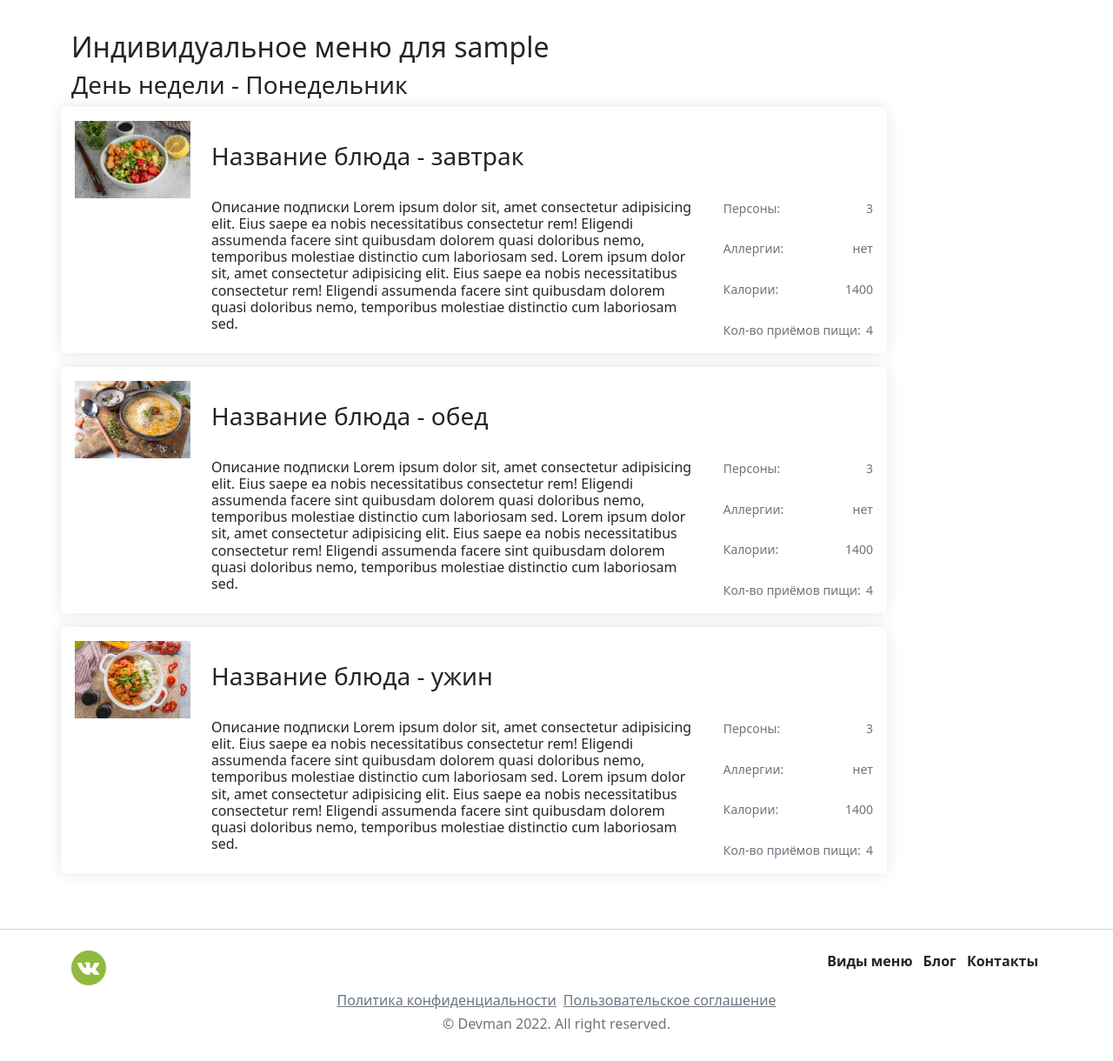
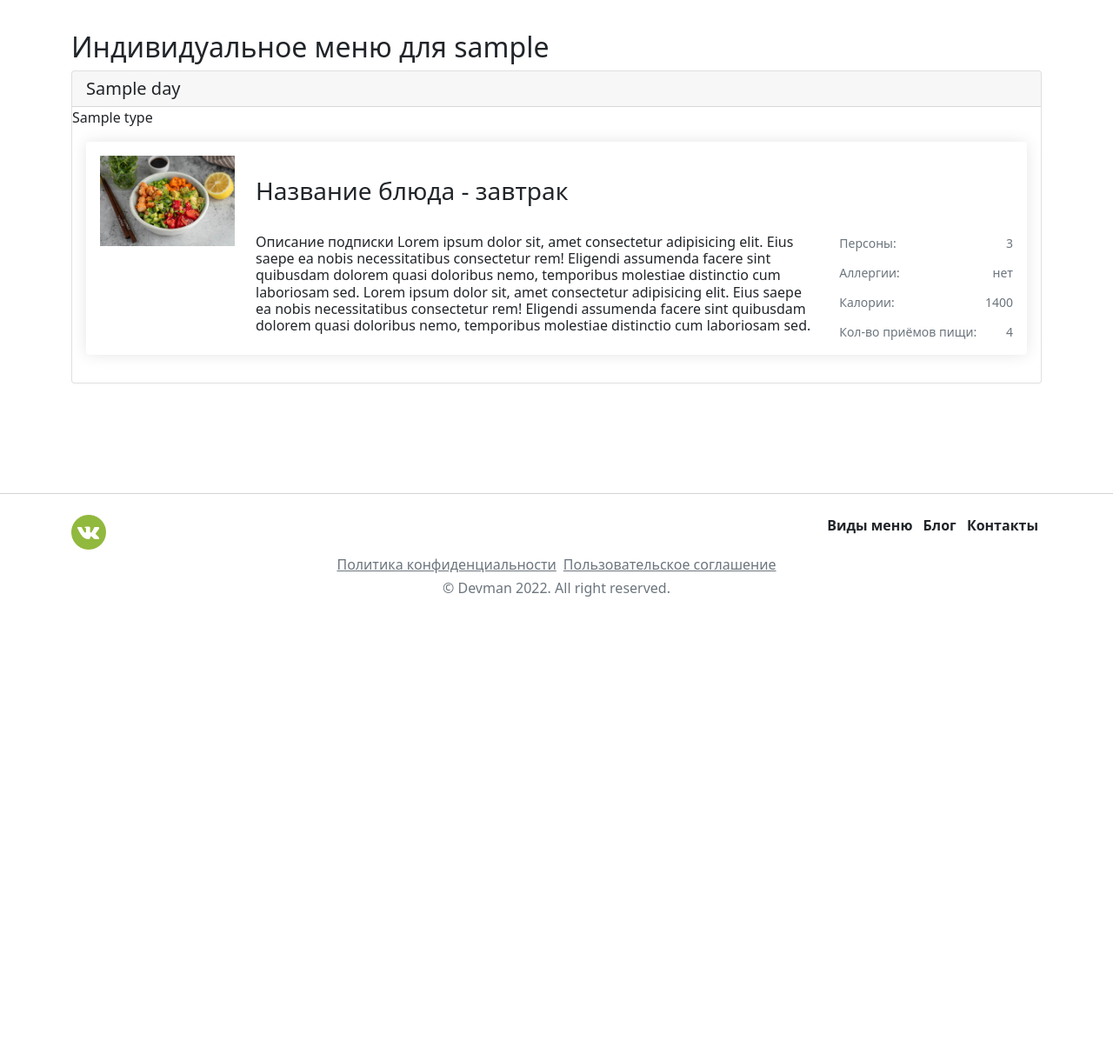
Before and after one commit to dmitry-zharinov/foodplan, a Django app: template templates/menu.html in a window 1280 px wide. Shown: the part 82-1302 px from the top of the page at 87% size. After the commit the page ends 768 px from the top, so only its background shows below. Run offline with Django 4.2, Linux system fonts and the light colour scheme; tables that the repository leaves empty hold one stand-in row (values such as "Sample post"); the template is opened without the code that fills it: values that come from a table or form of the project are taken from there, most other values are stand-ins (such as "Sample title", 1, 10 or a date in 2020); parts of the project's set-up code (start-up, migrations or seed data) failed here and were passed over; some libraries are stand-ins or nearby versions.

Commit message:
add test view for menu page template

```diff
--- a/templates/menu.html
+++ b/templates/menu.html
@@ -9,13 +9,13 @@
 					<h2>Индивидуальное меню для {{ menu.client }}</h2>
 				</div>
 
-					<div class="col-12">
-						<h3>День недели - Понедельник</h3>
-					</div>
-
-					<div class="row">
-
-						<div class="card col-12 col-md-10 p-3 mb-3 foodplan__shadow">
+				{% for day in week %}
+					<div class="card">
+						<h5 class="card-header">{{ day }}</h5>
+						{% for type in types_of_meal %}
+							{{ type }}
+							<div class="card-body">
+								<div class="card col-12 p-3 mb-3 foodplan__shadow">
 							<div class="row">
 								<div class="col-2">
 									<img src="{% static 'img/1.jpg' %}" alt=""
@@ -55,92 +55,11 @@
 									</div>
 							</div>
 						</div>
+							</div>
+						{% endfor %}
+					</div>
+				{% endfor %}
 
-						<div class="card col-12 col-md-10 p-3 mb-3 foodplan__shadow">
-							<div class="row">
-								<div class="col-2">
-									<img src="{% static 'img/2.jpg' %}" alt=""
-											 class="w-100">
-								</div>
-									<div class="col-10 col-md-10">
-										<div class="row">
-											<div class="col-12">
-												<a href="{% url 'recipe' 2 %}"
-												   class="link-dark mx-1"
-												   style="text-decoration: none;"><b><h3>Название блюда - обед</h3></b></a>
-											</div>
-
-											<div class="col-md-12 col-lg-9">
-												<h6>Описание подписки Lorem ipsum dolor sit, amet consectetur adipisicing elit. Eius saepe ea nobis necessitatibus
-														consectetur rem! Eligendi assumenda facere sint quibusdam dolorem quasi doloribus nemo, temporibus molestiae
-														distinctio cum laboriosam sed. Lorem ipsum dolor sit, amet consectetur adipisicing elit. Eius saepe ea nobis
-														necessitatibus consectetur rem! Eligendi
-														assumenda facere sint quibusdam dolorem quasi doloribus nemo, temporibus molestiae distinctio cum laboriosam
-														sed.</h6>
-											</div>
-
-											<div class="col-md-12 col-lg-3 text-muted d-flex flex-column justify-content-between">
-												<div class="d-flex flex-row justify-content-between">
-														<small>Персоны: </small><small>3</small>
-												</div>
-												<div class="d-flex flex-row justify-content-between">
-														<small>Аллергии: </small><small>нет</small>
-												</div>
-												<div class="d-flex flex-row justify-content-between">
-														<small>Калории: </small><small>1400</small>
-												</div>
-												<div class="d-flex flex-row justify-content-between">
-														<small>Кол-во приёмов пищи: </small><small>4</small>
-												</div>
-											</div>
-										</div>
-									</div>
-							</div>
-						</div>
-
-						<div class="card col-12 col-md-10 p-3 mb-3 foodplan__shadow">
-							<div class="row">
-								<div class="col-2">
-									<img src="{% static 'img/3.jpg' %}" alt=""
-											 class="w-100">
-								</div>
-									<div class="col-10 col-md-10">
-										<div class="row">
-											<div class="col-12">
-												<a href="{% url 'recipe' 3 %}"
-												   class="link-dark mx-1"
-												   style="text-decoration: none;"><b><h3>Название блюда - ужин</h3></b></a>
-											</div>
-
-											<div class="col-md-12 col-lg-9">
-												<h6>Описание подписки Lorem ipsum dolor sit, amet consectetur adipisicing elit. Eius saepe ea nobis necessitatibus
-														consectetur rem! Eligendi assumenda facere sint quibusdam dolorem quasi doloribus nemo, temporibus molestiae
-														distinctio cum laboriosam sed. Lorem ipsum dolor sit, amet consectetur adipisicing elit. Eius saepe ea nobis
-														necessitatibus consectetur rem! Eligendi
-														assumenda facere sint quibusdam dolorem quasi doloribus nemo, temporibus molestiae distinctio cum laboriosam
-														sed.</h6>
-											</div>
-
-											<div class="col-md-12 col-lg-3 text-muted d-flex flex-column justify-content-between">
-												<div class="d-flex flex-row justify-content-between">
-														<small>Персоны: </small><small>3</small>
-												</div>
-												<div class="d-flex flex-row justify-content-between">
-														<small>Аллергии: </small><small>нет</small>
-												</div>
-												<div class="d-flex flex-row justify-content-between">
-														<small>Калории: </small><small>1400</small>
-												</div>
-												<div class="d-flex flex-row justify-content-between">
-														<small>Кол-во приёмов пищи: </small><small>4</small>
-												</div>
-											</div>
-										</div>
-									</div>
-							</div>
-						</div>
-
-					</div>
 			</div>
 		</section>
     </main>
```
Also changed, not shown: food_plan/views.py (+7 -0 lines). Lines whose indentation alone changed are shown as unchanged.
